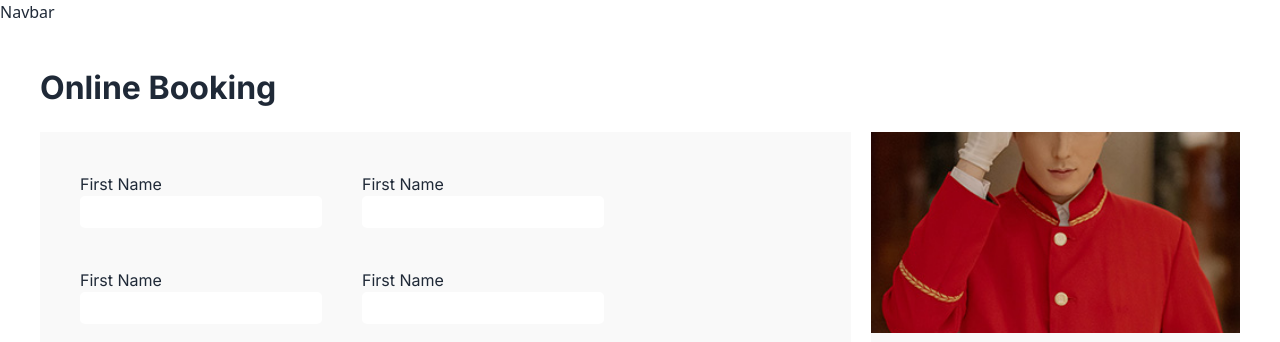
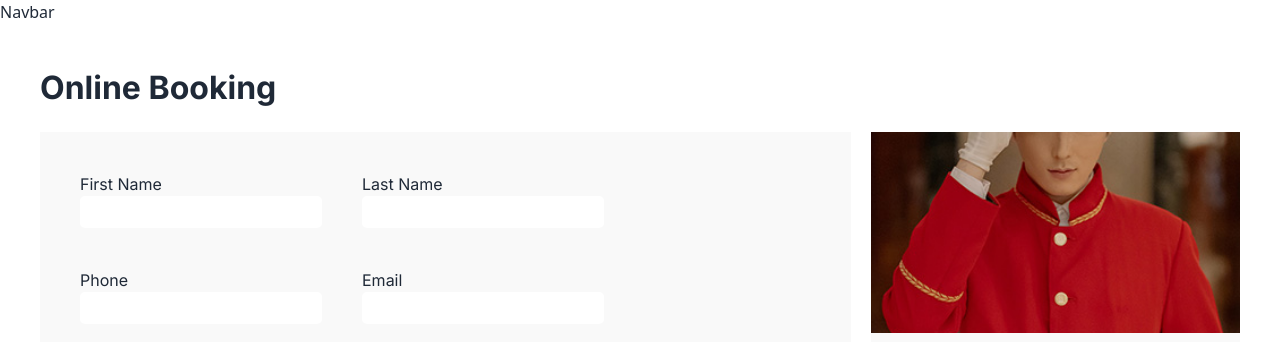
Before and after one commit to Leoasa1/hotel-frontend, a Next.js app: page /checkout in a window 1280 px wide. Shown: the top 342 px of the page. Built offline with nearby package versions, Linux system fonts and the light colour scheme.

Commit message:
version 3

```diff
--- a/pages/checkout.js
+++ b/pages/checkout.js
@@ -19,19 +19,19 @@ function checkout() {
 
 
               <div className='flex flex-col'>
-                <label>First Name</label>
+                <label>Last Name</label>
                 <input type="text" className='rounded-[5px] p-1 outline-none' />
               </div>
 
 
               <div className='flex flex-col'>
-                <label>First Name</label>
+                <label>Phone</label>
                 <input type="text" className='rounded-[5px] p-1 outline-none' />
               </div>
 
 
               <div className='flex flex-col'>
-                <label>First Name</label>
+                <label>Email</label>
                 <input type="text" className='rounded-[5px] p-1 outline-none' />
               </div>
             </div>
```
